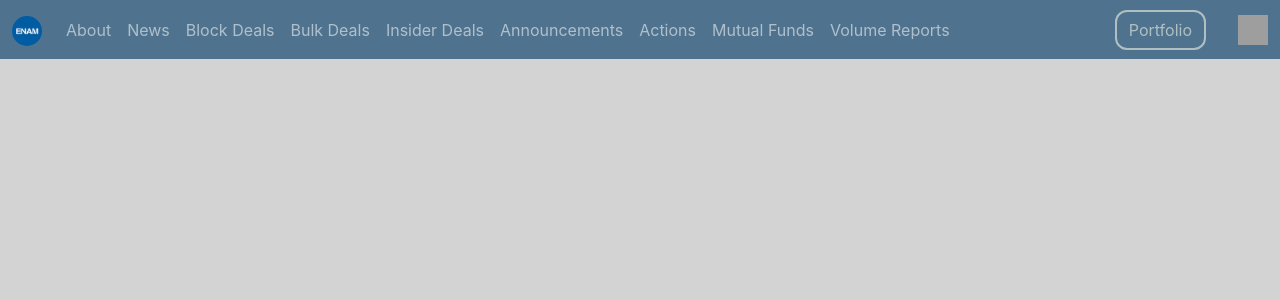
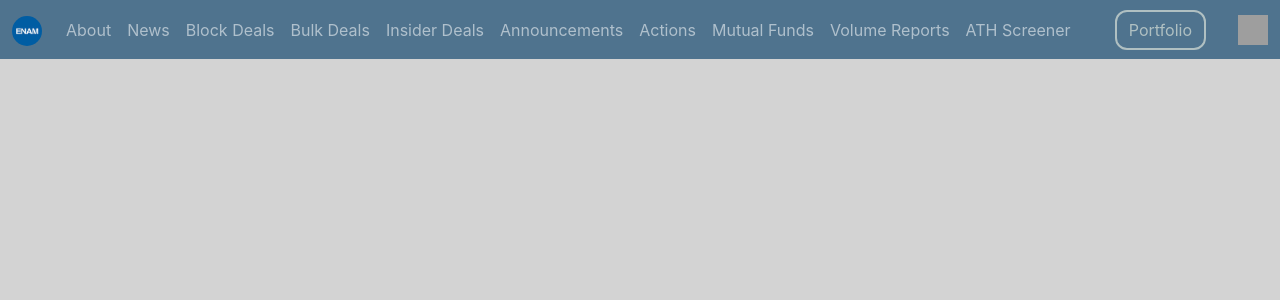
Before and after one commit to MJTheGreat3/deploy_enam, a Flask app: page / in a window 1280 px wide. Shown: the top 300 px of the page. Run offline with Flask 3, Linux system fonts and the light colour scheme; some libraries are stand-ins or nearby versions; some web fonts are replaced; grey boxes are pictures that could not be loaded.

Commit message:
ATH update

```diff
--- a/frontend/templates/base.html
+++ b/frontend/templates/base.html
@@ -45,6 +45,7 @@
             <li class="nav-item"><a class="nav-link" href="/corp-actions">Actions</a></li>
             <li class="nav-item"><a class="nav-link" href="/mutual-funds">Mutual Funds</a></li>
             <li class="nav-item"><a class="nav-link" href="/volume-reports">Volume Reports</a></li>
+            <li class="nav-item"><a class="nav-link" href="/ath-matrix">ATH Screener</li>
           </ul>
 
           <div class="d-flex align-items-center me-3">
```
